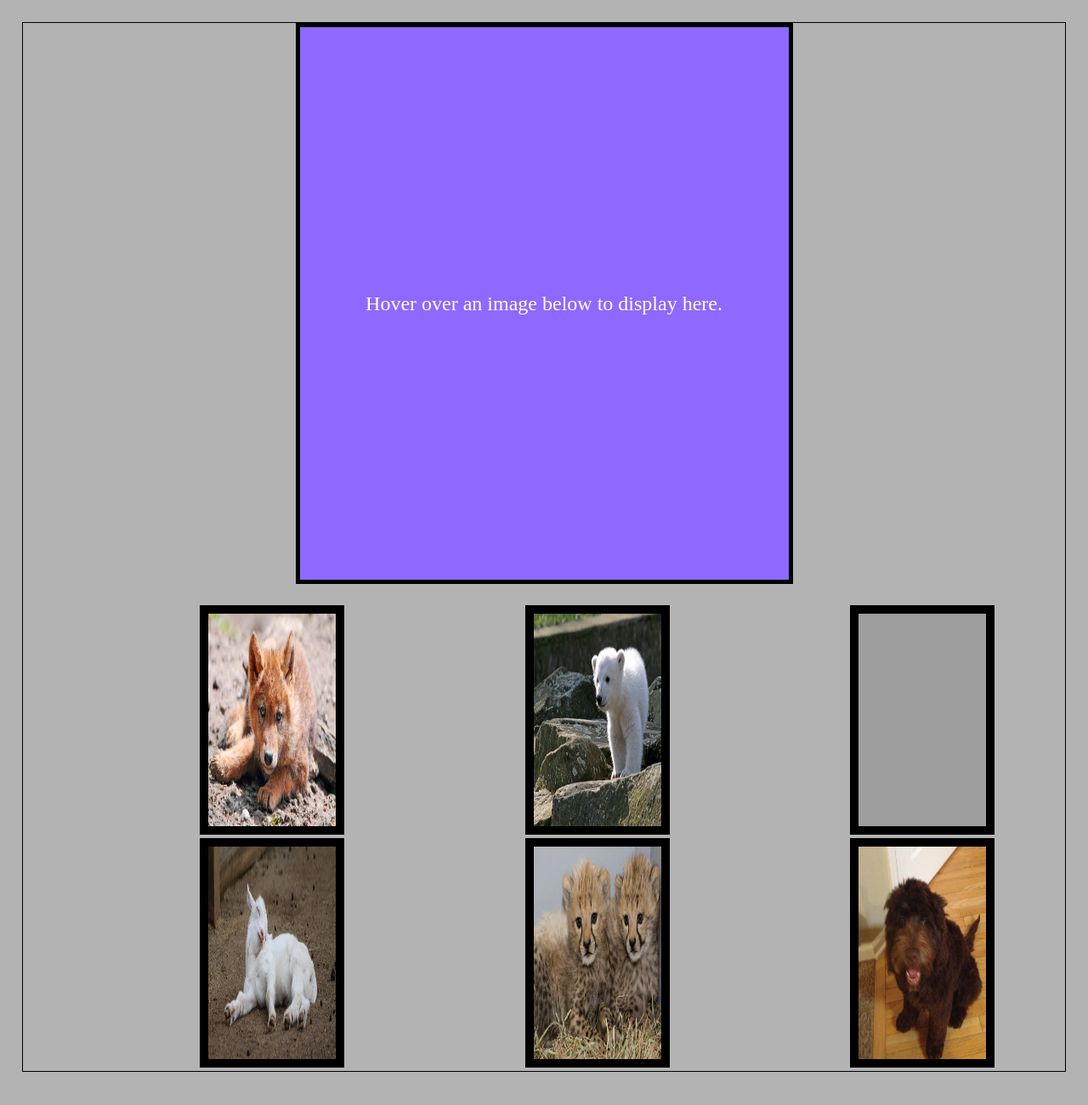
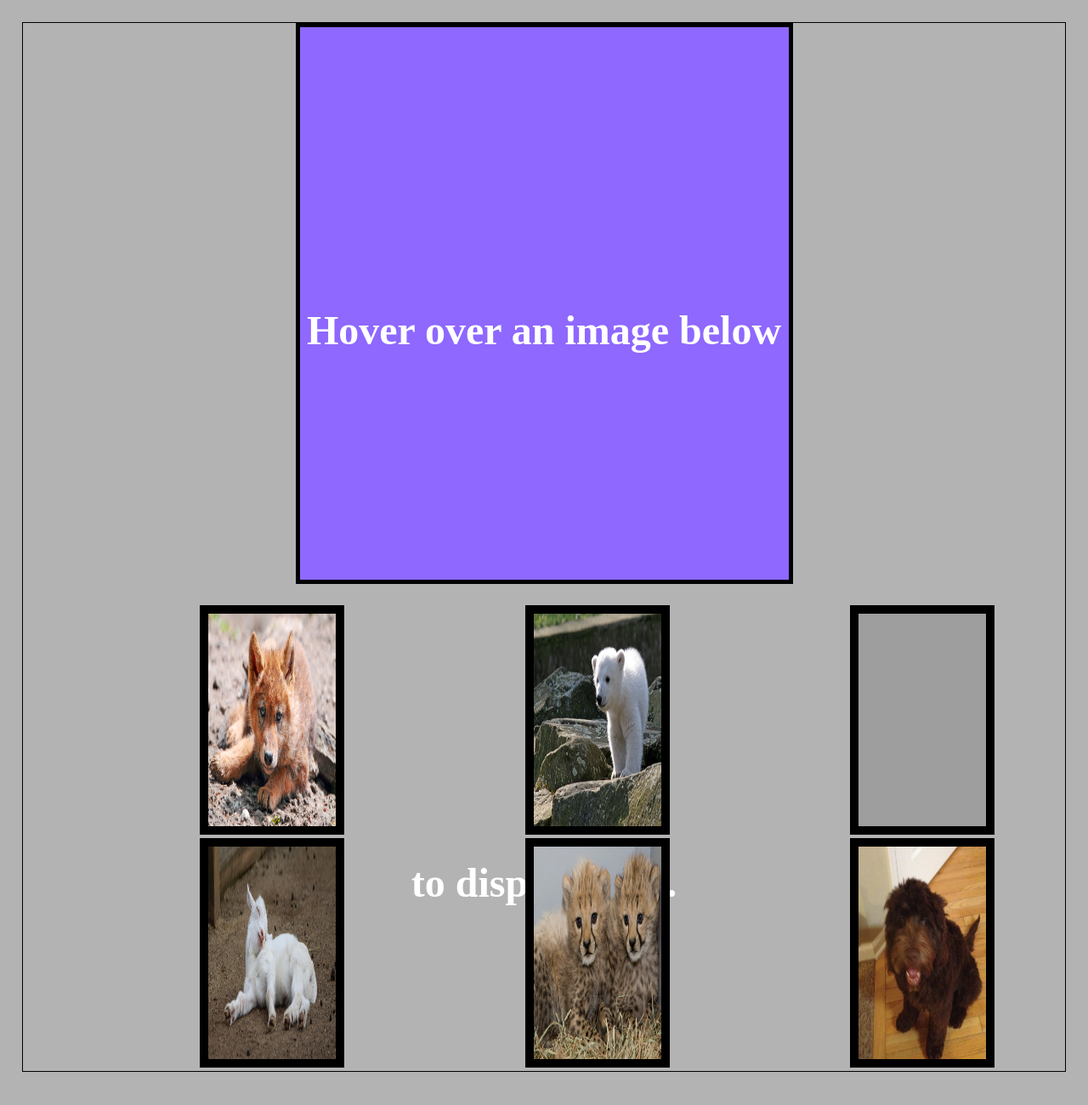
Before and after one commit to OMA1s/webDesign_hw4, a plain HTML site: page index.html in a window 1280 px wide. Shown: the whole page at 85% size. Drawn offline with Linux system fonts and the light colour scheme; grey boxes are pictures that could not be loaded.

Commit message:
hw4 fix alerts

```diff
--- a/index.html
+++ b/index.html
@@ -7,11 +7,15 @@
 
 </head>
 <body onload="onPageLoad()">
+	<header>
+	<div id = "image">
+        <h1>
+            Hover over an image below to display here.
+        </h1>
+	</div>
+	</header>
 
-	<div id = "image">
-		Hover over an image below to display here.
-	</div>
-
+    <main>
 	<img class="preview" alt = "wolf puppy"
             src = "images/wolf.jpg"
             onmouseover = "upDate(this)"
@@ -55,7 +59,7 @@
             onblur="unDo()"
             >
 
-
+  </main>
 <script src = "gallery.js"></script>
 </body>
 </html>
```
